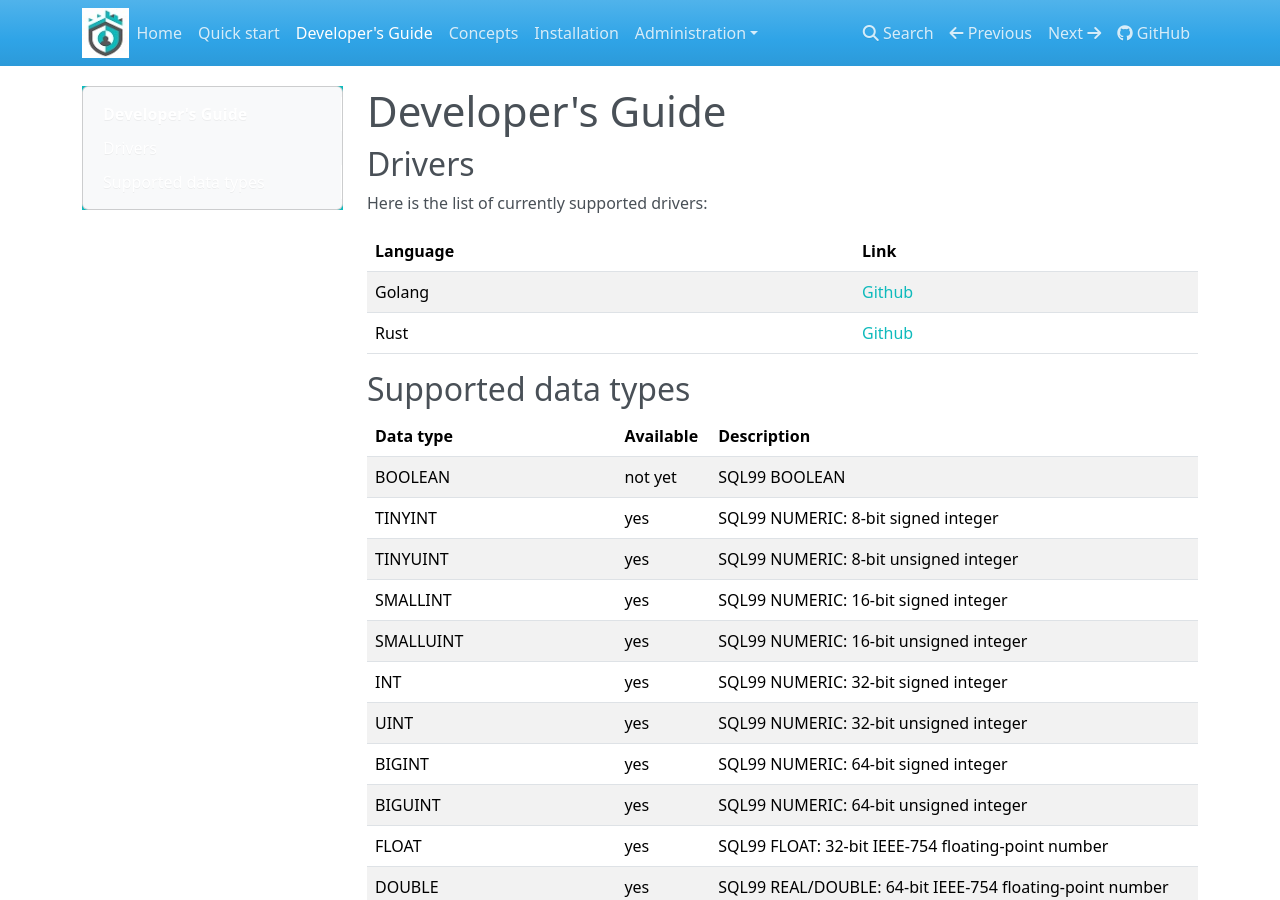
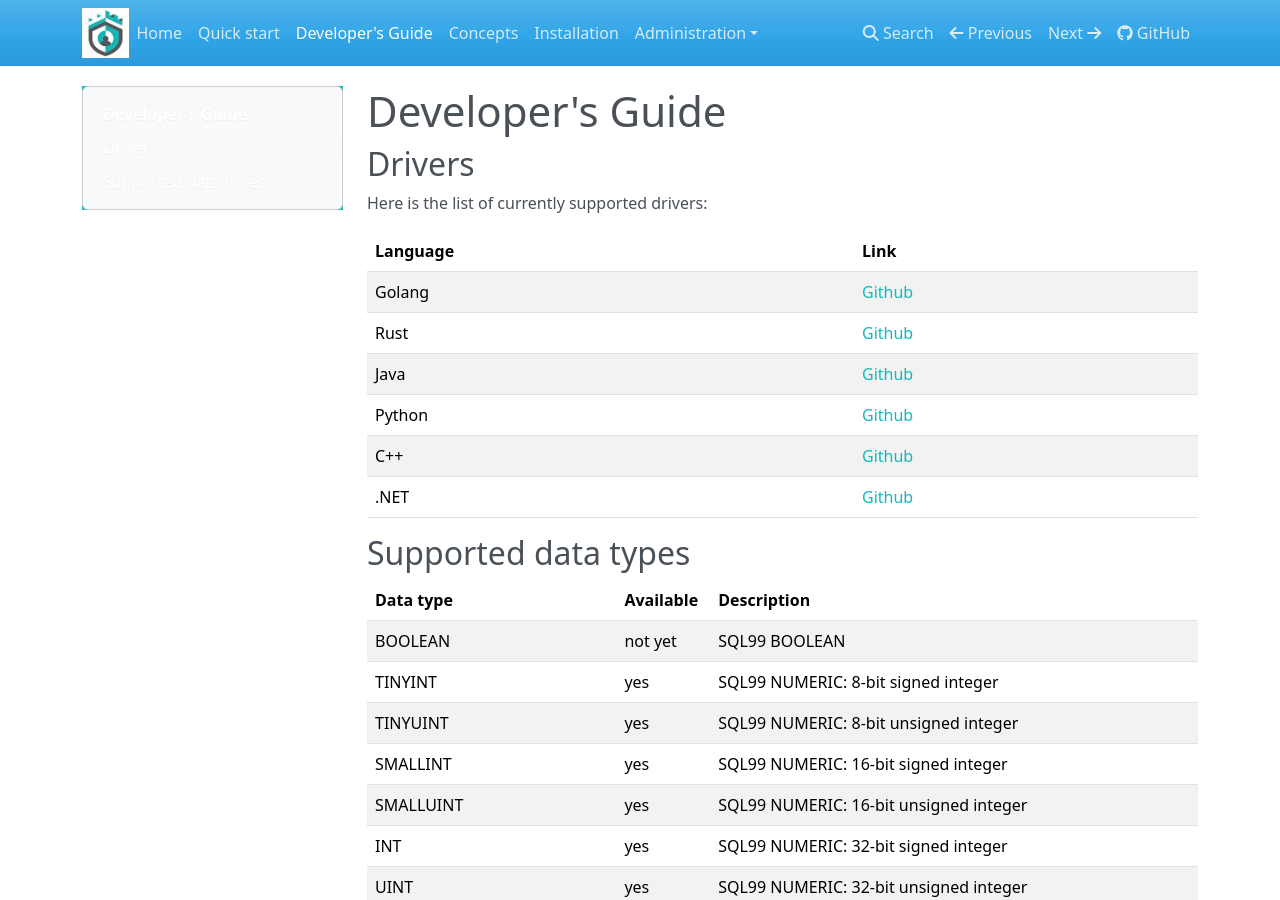
Before and after one commit to siodb/siodb, an MkDocs documentation site: the page built from docs/users/docs/development.md, in a window 1280 px wide and 900 px high. Built offline with MkDocs 1.6.1, drawn with Linux system fonts in a browser that asks for light colours; nearby versions of some CDN libraries.

Commit message:
Update development.md

```diff
--- a/docs/users/docs/development.md
+++ b/docs/users/docs/development.md
@@ -4,10 +4,14 @@
 
 Here is the list of currently supported drivers:
 
-| Language      | Link  |
-| ------------- |:--------------|
-| Golang        | [Github](https://github.com/siodb/siodb-go-driver)   |
-| Rust          | [Github](https://github.com/siodb/siodb-rust-driver) |
+| Language | Link                                                 |
+| -------- | :--------------------------------------------------- |
+| Golang   | [Github](https://github.com/siodb/siodb-go-driver)   |
+| Rust     | [Github](https://github.com/siodb/siodb-rust-driver) |
+| Java     | [Github](https://github.com/siodb/siodb-java-driver) |
+| Python   | [Github](https://github.com/siodb/siodb-python-driver) |
+| C++      | [Github](https://github.com/siodb/siodb-cxx-driver) |
+| .NET     | [Github](https://github.com/siodb/Siodb.EntityFrameworkCore.Siodb) |
 
 ## Supported data types
 
```
